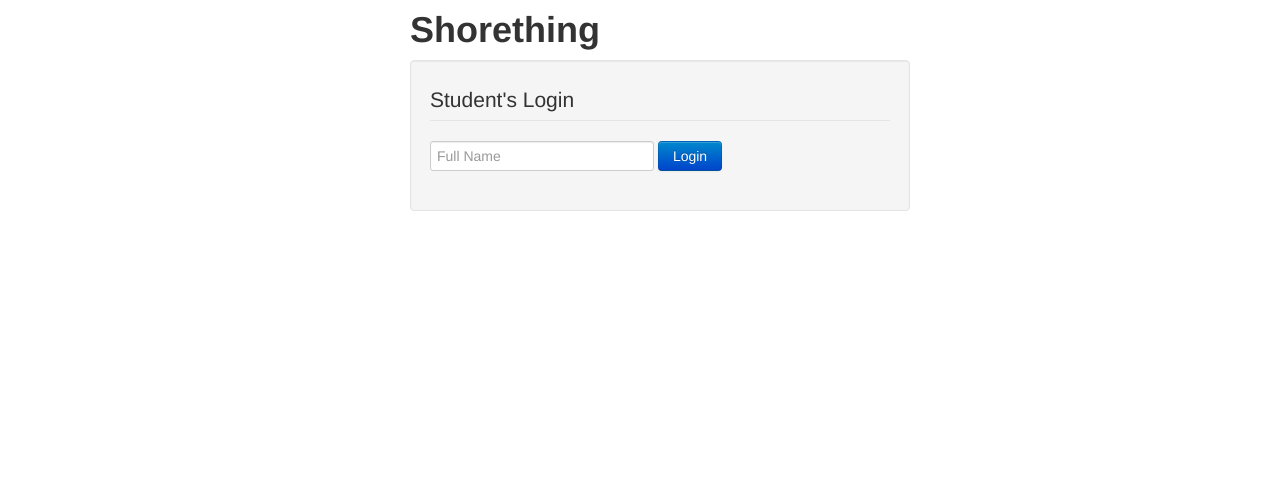
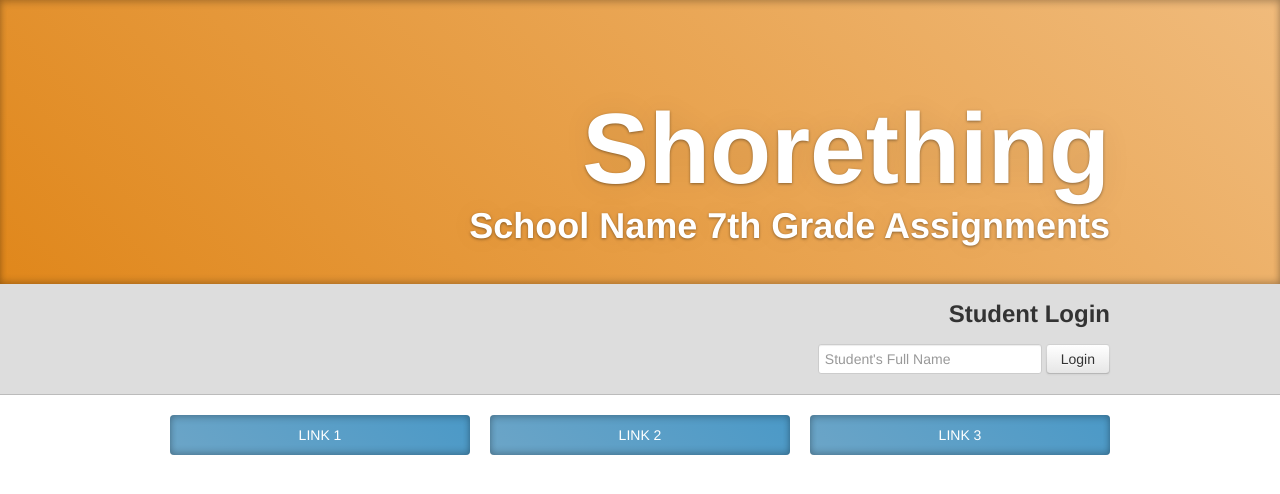
Before and after one commit to z911empire/shorething, a CodeIgniter app: page /students/verifylogin in a window 1280 px wide. Shown: the top 494 px of the page. Run offline with CodeIgniter, Linux system fonts and the light colour scheme; data that the repository does not hold is empty.

Commit message:
add simple base theming

```diff
--- a/application/views/v_students.php
+++ b/application/views/v_students.php
@@ -1,4 +1,3 @@
-<div class="container">
 <div class="navbar navbar-static-top">
     <div class="navbar-inner">
         <a class="brand" href="#"><?php echo "$firstname $lastname"; ?></a>
@@ -7,6 +6,7 @@
         </ul>
     </div>
 </div>
+<div class="container">
     <div class="row">
 		<div class="span12">
 			<h1>Shorething<br/><small><?php echo "$firstname $lastname"; ?>'s Assignments</small></h1>
--- a/application/views/v_studentslogin.php
+++ b/application/views/v_studentslogin.php
@@ -1,18 +1,35 @@
+<div class="masthead">
     <div class="container">
         <div class="row">
-		<div class="span9 offset3">
+            <div class="span11 offset1">
                 <h1>Shorething</h1>
+                <h3>School Name 7th Grade Assignments</h3>
             </div>
         </div>
+    </div>
+</div>
+
+<div class="mainlogin">
+	<div class="container">
 		<div class="row">
-		<div class="span6 offset3 well">
+        	<div class="span6 pull-right" style="text-align:right;">
+                <h3>Student Login</h3>
                 <form class="form-inline" accept-charset="utf-8" action="<?php echo base_url("students/verifylogin"); ?>" method="post">
-            	<legend>Student's Login</legend>
-	            <input type="text" name="fullname" class="input-large" placeholder="Full Name">
+
+                    <input type="text" name="fullname" class="input-large" placeholder="Student's Full Name">
                     <!--<input type="password" name="password" class="input-medium" placeholder="Password">-->
-           		<button type="submit" class="btn btn-primary">Login</button>
+                    <button type="submit" class="btn ">Login</button>
                 </form>
                 <?php echo validation_errors(); ?>
              </div>
 		</div>
 	</div>
+</div>
+
+<div class="container">
+	<div class="row entrancelinks">
+    	<div class="span4"><a>LINK 1</a></div>
+		<div class="span4"><a>LINK 2</a></div>
+        <div class="span4"><a>LINK 3</a></div>
+    </div>
+</div>
--- a/application/views/v_teachers.php
+++ b/application/views/v_teachers.php
@@ -1,4 +1,3 @@
-<div class="container">
 <div class="navbar navbar-static-top">
     <div class="navbar-inner">
         <a class="brand" href="#"><?php echo "$firstname $lastname"; ?></a>
@@ -7,6 +6,7 @@
         </ul>
     </div>
 </div>
+<div class="container">
 	<div class="row">
 		<div class="span12">
 			<h1>Shorething<br/><small>Teacher's Page</small></h1>
--- a/assets/css/shorething.css
+++ b/assets/css/shorething.css
@@ -1,5 +1,86 @@
+.masthead {
+	padding:88px 0 30px 0;
+	background: #E0871B; /* Old browsers */
+	background: -moz-linear-gradient(45deg,  #E0871B 0%, #F0BB7C 100%); /* FF3.6+ */
+	background: -webkit-gradient(linear, left bottom, right top, color-stop(0%,#E0871B), color-stop(100%,#F0BB7C)); /* Chrome,Safari4+ */
+	background: -webkit-linear-gradient(45deg,  #E0871B 0%,#F0BB7C 100%); /* Chrome10+,Safari5.1+ */
+	background: -o-linear-gradient(45deg,  #E0871B 0%,#F0BB7C 100%); /* Opera 11.10+ */
+	background: -ms-linear-gradient(45deg,  #E0871B 0%,#F0BB7C 100%); /* IE10+ */
+	background: linear-gradient(45deg,  #E0871B 0%,#F0BB7C 100%); /* W3C */
+	filter: progid:DXImageTransform.Microsoft.gradient( startColorstr='#E0871B', endColorstr='#F0BB7C',GradientType=1 ); /* IE6-9 fallback on horizontal gradient */
+	-webkit-box-shadow: inset 0 3px 7px rgba(0,0,0,.2), inset 0 -3px 7px rgba(0,0,0,.2);
+	 -moz-box-shadow: inset 0 3px 7px rgba(0,0,0,.2), inset 0 -3px 7px rgba(0,0,0,.2);
+		  box-shadow: inset 0 3px 7px rgba(0,0,0,.2), inset 0 -3px 7px rgba(0,0,0,.2);
+		  text-align:right;
+}
+
+.masthead h1,.masthead h3 {
+	text-shadow: 0 1px 3px rgba(0,0,0,.4), 0 0 30px rgba(0,0,0,.075);
+	color:#FFF;
+}
+
+.masthead h1 {
+	font-size:100px;
+	line-height:100px;
+}
+
+.masthead h3 {
+	font-size:36px;
+	line-height:36px;
+}
+
+.mainlogin {
+	background: #ddd; /* Old browsers */
+	border-bottom:#bbb 1px solid;
+}
+
+.entrancelinks { margin-top:20px; }
+
+.entrancelinks .span4 {
+	padding:10px 0;
+	background: #6CA5C7; /* Old browsers */
+	background: -moz-linear-gradient(45deg,  #6CA5C7 0%, #4B99C7 100%); /* FF3.6+ */
+	background: -webkit-gradient(linear, left bottom, right top, color-stop(0%,#6CA5C7), color-stop(100%,#4B99C7)); /* Chrome,Safari4+ */
+	background: -webkit-linear-gradient(45deg,  #6CA5C7 0%,#4B99C7 100%); /* Chrome10+,Safari5.1+ */
+	background: -o-linear-gradient(45deg,  #6CA5C7 0%,#4B99C7 100%); /* Opera 11.10+ */
+	background: -ms-linear-gradient(45deg,  #6CA5C7 0%,#4B99C7 100%); /* IE10+ */
+	background: linear-gradient(45deg,  #6CA5C7 0%,#4B99C7 100%); /* W3C */
+	filter: progid:DXImageTransform.Microsoft.gradient( startColorstr='#6CA5C7', endColorstr='#4B99C7',GradientType=1 ); /* IE6-9 fallback on horizontal gradient */
+	-webkit-box-shadow: inset 0 3px 7px rgba(0,0,0,.2), inset 0 -3px 7px rgba(0,0,0,.2);
+	 -moz-box-shadow: inset 0 3px 7px rgba(0,0,0,.2), inset 0 -3px 7px rgba(0,0,0,.2);
+		  box-shadow: inset 0 3px 7px rgba(0,0,0,.2), inset 0 -3px 7px rgba(0,0,0,.2);
+		  text-align:center;
+  -webkit-border-radius: 4px;
+     -moz-border-radius: 4px;
+          border-radius: 4px;
+		  color:#fff;
+}
+
+.entrancelinks .span4 a { color:#fff; cursor:pointer; }
+
 .table td { vertical-align:middle; }
 
 .btn-file, a.fileupload-exists {
 	padding:3px 14px;
 }
+
+.navbar-inner {
+  min-height: 40px;
+  padding-right: 20px;
+  padding-left: 20px;
+  background-color: #fafafa;
+  background-image: -moz-linear-gradient(top, #F0A952, #F0BB7C);
+  background-image: -webkit-gradient(linear, 0 0, 0 100%, from(#F0A952), to(#F0BB7C));
+  background-image: -webkit-linear-gradient(top, #F0A952, #F0BB7C);
+  background-image: -o-linear-gradient(top, #F0A952, #F0BB7C);
+  background-image: linear-gradient(to bottom, #F0A952, #F0BB7C);
+  background-repeat: repeat-x;
+  border: 1px solid #d4d4d4;
+  -webkit-border-radius: 4px;
+     -moz-border-radius: 4px;
+          border-radius: 4px;
+  filter: progid:dximagetransform.microsoft.gradient(startColorstr='#ffF0A952', endColorstr='#ffF0BB7C', GradientType=0);
+  -webkit-box-shadow: 0 1px 4px rgba(0, 0, 0, 0.065);
+     -moz-box-shadow: 0 1px 4px rgba(0, 0, 0, 0.065);
+          box-shadow: 0 1px 4px rgba(0, 0, 0, 0.065);
+}
```
Lines whose indentation alone changed are shown as unchanged.
